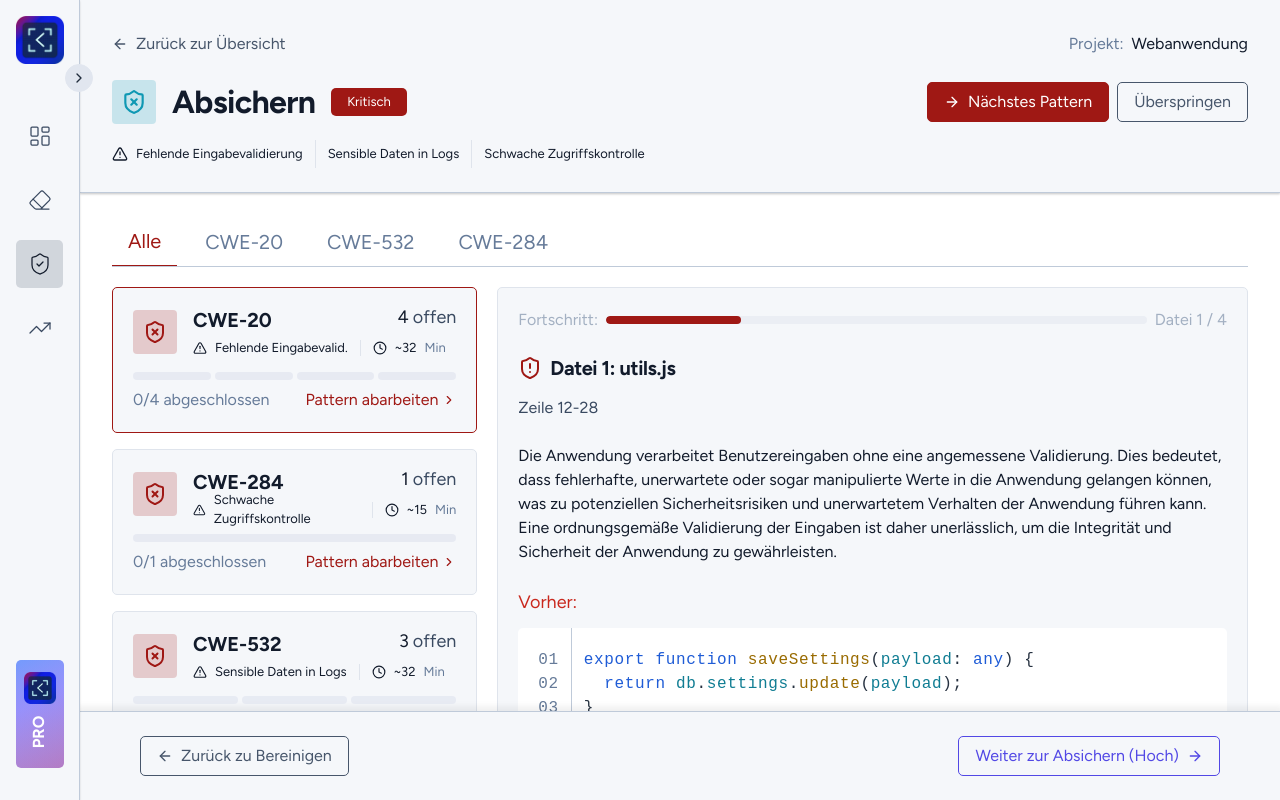
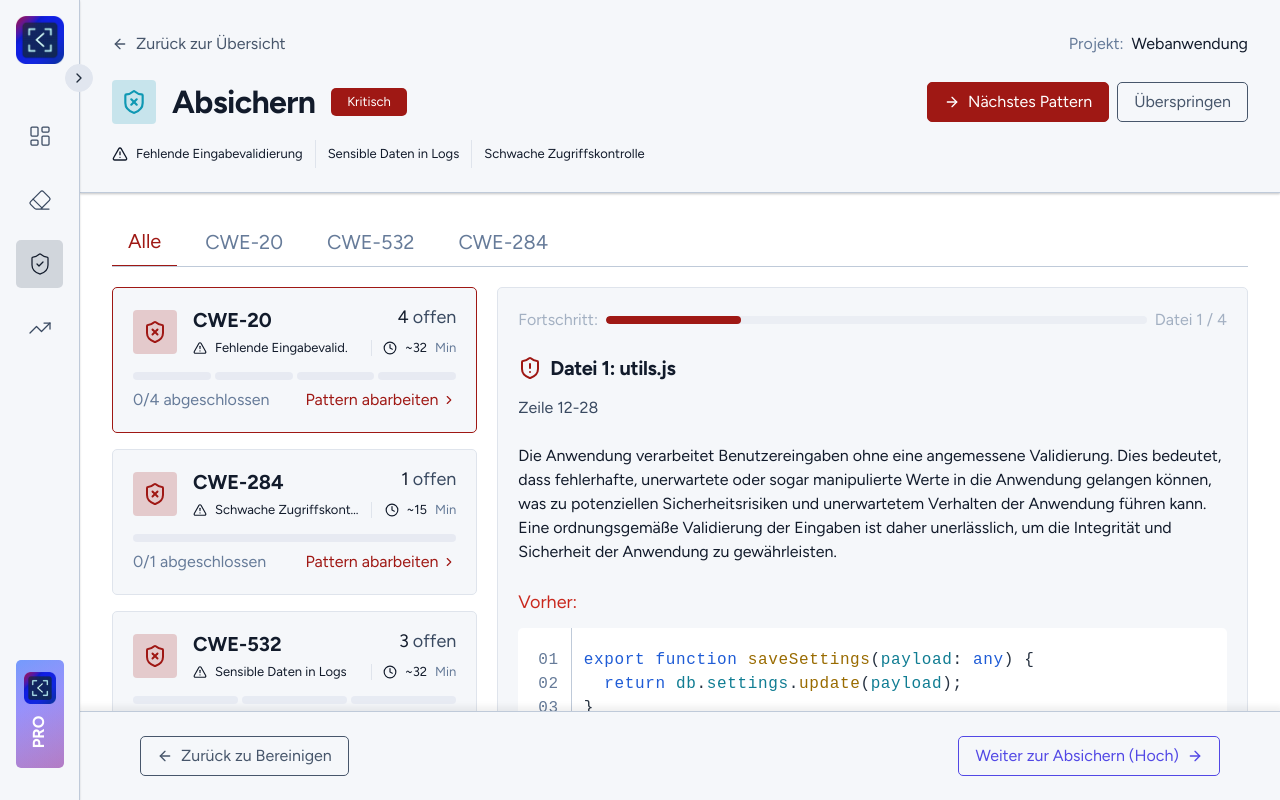
Before and after one commit to robertjamesherold/codescanner-prototyp, a React (Vite) app: page /absichern/kritisch in a window 1280 px wide. Built offline with nearby package versions, Linux system fonts and the light colour scheme; a web font is replaced by a local one.

Commit message:
CWE Card Truncate

```diff
--- a/src/components/CweCard/CweCard.tsx
+++ b/src/components/CweCard/CweCard.tsx
@@ -75,10 +75,10 @@ const CweCard = ({
             </span>
           </div>
 
-          <div className="flex h-4 items-center gap-3">
+          <div className="flex h-4 items-center justify-between gap-3">
             <div className="flex items-center gap-2">
               <Icon name="AlertTriangle" size={14} strokeWidth={2} className="text-text-1" />
-              <span className="text-sm text-text-1">{description}</span>
+              <span className="text-sm text-text-1 truncate w-36">{description}</span>
             </div>
             <span aria-hidden className="h-full w-px bg-border-2" />
             <div className="flex items-center gap-2">
```
